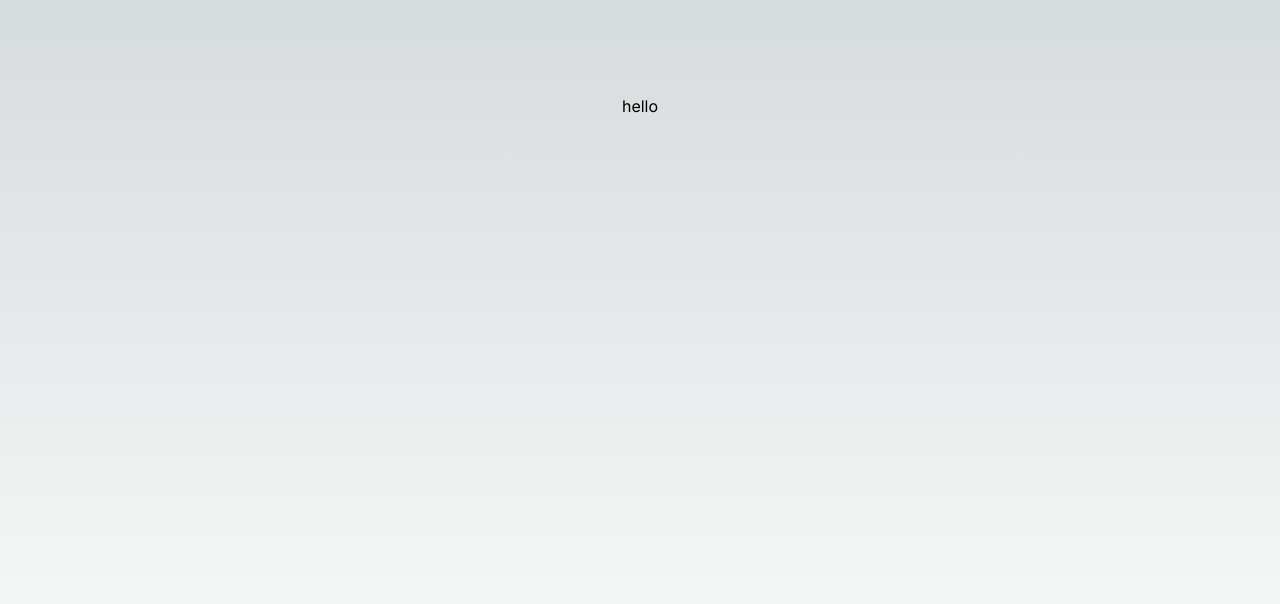
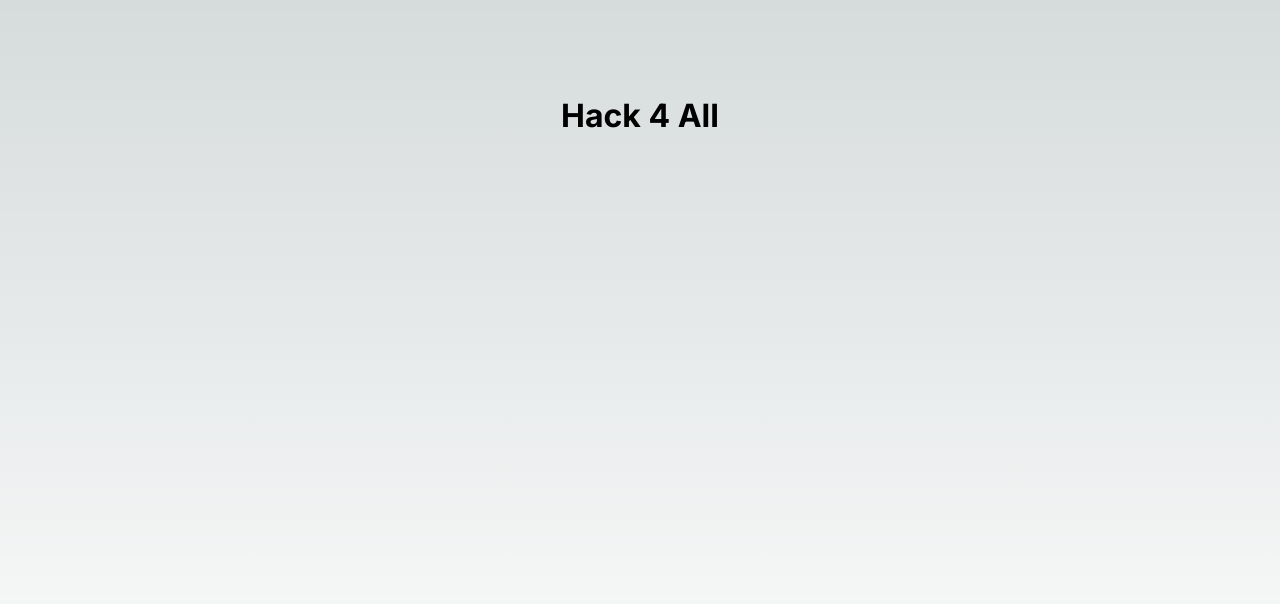
Before and after one commit to Hack4All-HC/hackforall-website, a Next.js app: page / in a window 1280 px wide. Shown: the top 604 px of the page. Built offline with nearby package versions, Linux system fonts and the light colour scheme.

Commit message:
getting somewhere

```diff
--- a/src/app/layout.js
+++ b/src/app/layout.js
@@ -4,8 +4,8 @@ import "./globals.css";
 const inter = Inter({ subsets: ["latin"] });
 
 export const metadata = {
-  title: "Create Next App",
-  description: "Generated by create next app",
+  title: "Hack 4 All | Coming Soon",
+  description: "Hack 4 All",
 };
 
 export default function RootLayout({ children }) {
--- a/src/app/page.js
+++ b/src/app/page.js
@@ -4,7 +4,7 @@ import styles from "./page.module.css";
 export default function Home() {
   return (
     <main className={styles.main}>
-    hello
+    <h1><b>Hack 4 All</b></h1>
     </main>
   );
 }
```
